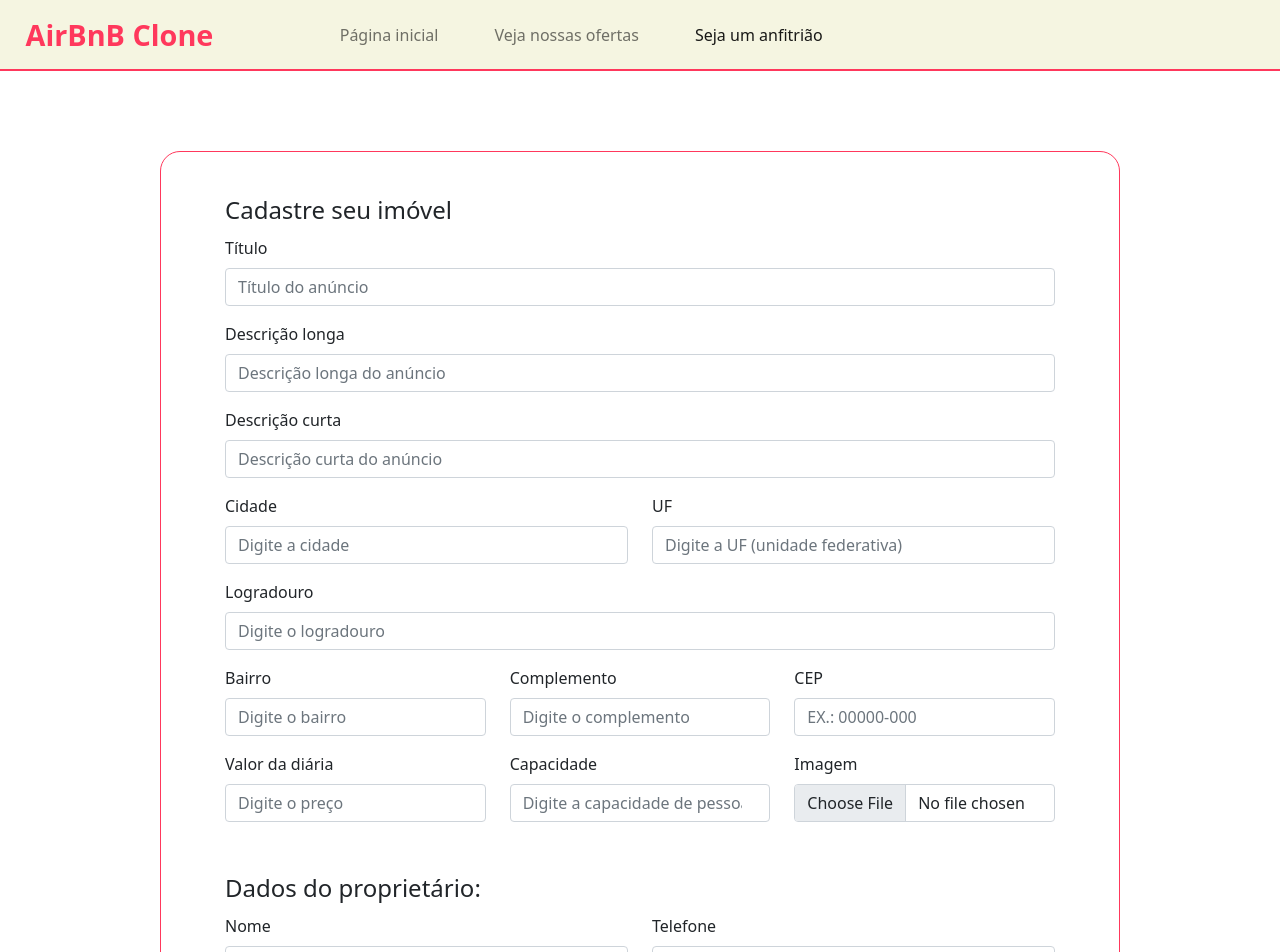
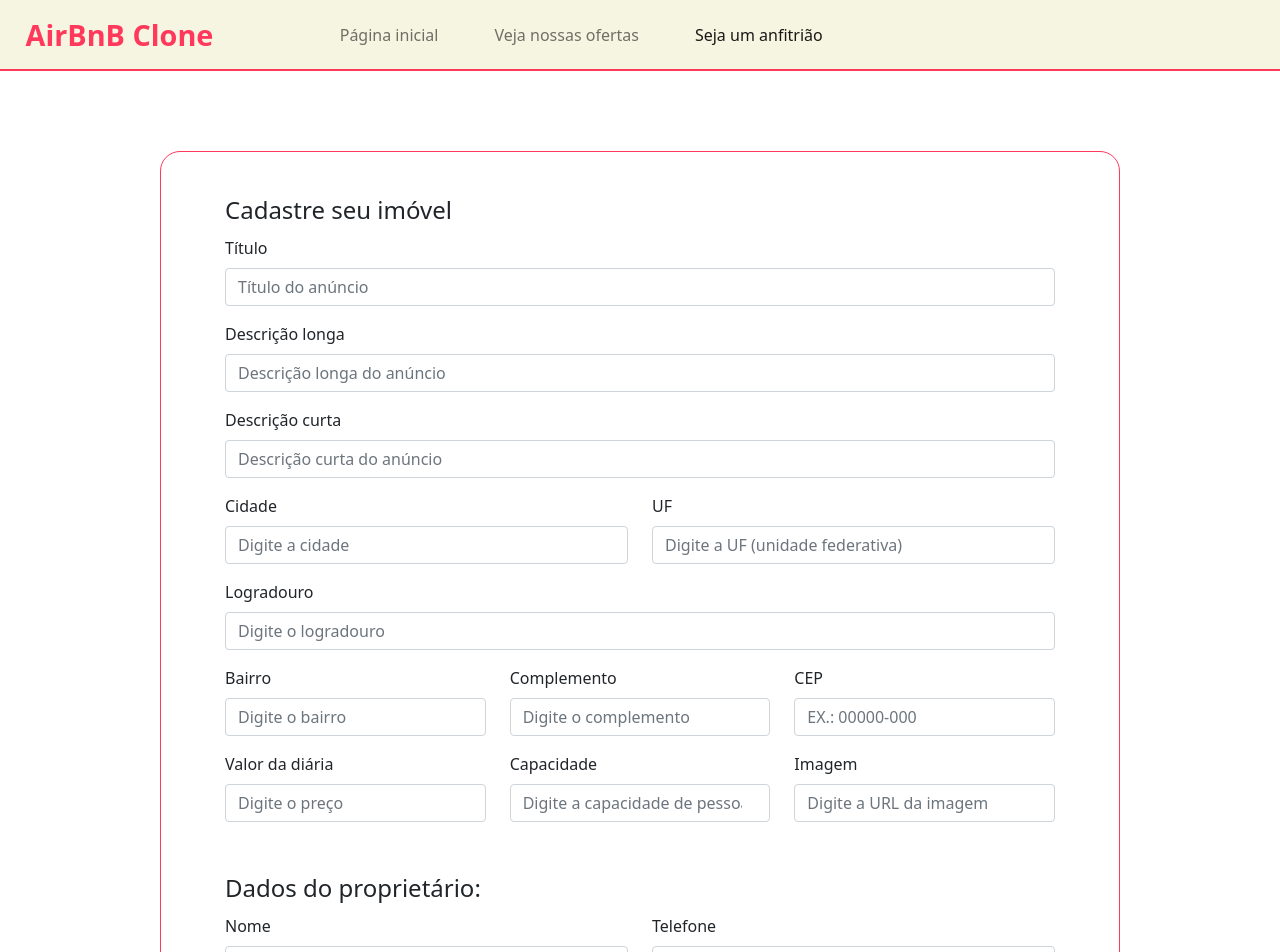
Before and after one commit to lorenaaze/airbnbclone_react_v2, a React (Create React App) app: page /cadastro in a window 1280 px wide. Shown: the top 952 px of the page. Built offline with nearby package versions, Linux system fonts and the light colour scheme.

Commit message:
Removido o required do campo de complemento

```diff
--- a/src/containers/PaginaCadastro/index.tsx
+++ b/src/containers/PaginaCadastro/index.tsx
@@ -49,7 +49,7 @@
 
                         <Form.Group as={Col} controlId="formGridPassword">
                             <Form.Label>Complemento</Form.Label>
-                            <Form.Control type="text" placeholder="Digite o complemento" name="complemento" minLength={5} maxLength={100} required/>
+                            <Form.Control type="text" placeholder="Digite o complemento" name="complemento" minLength={5} maxLength={100} />
                         </Form.Group>
 
                         <Form.Group as={Col} controlId="formGridPassword">
@@ -70,7 +70,7 @@
                         </Form.Group>
                         <Form.Group as={Col} controlId="formGridPassword">
                             <Form.Label>Imagem</Form.Label>
-                            <Form.Control type="file" id="urlImage" name="urlImage" min={1} required/>
+                            <Form.Control type="text" placeholder="Digite a URL da imagem" id="urlImage" name="urlImage" min={1} required/>
                         </Form.Group>
                     </Row>
 
```
